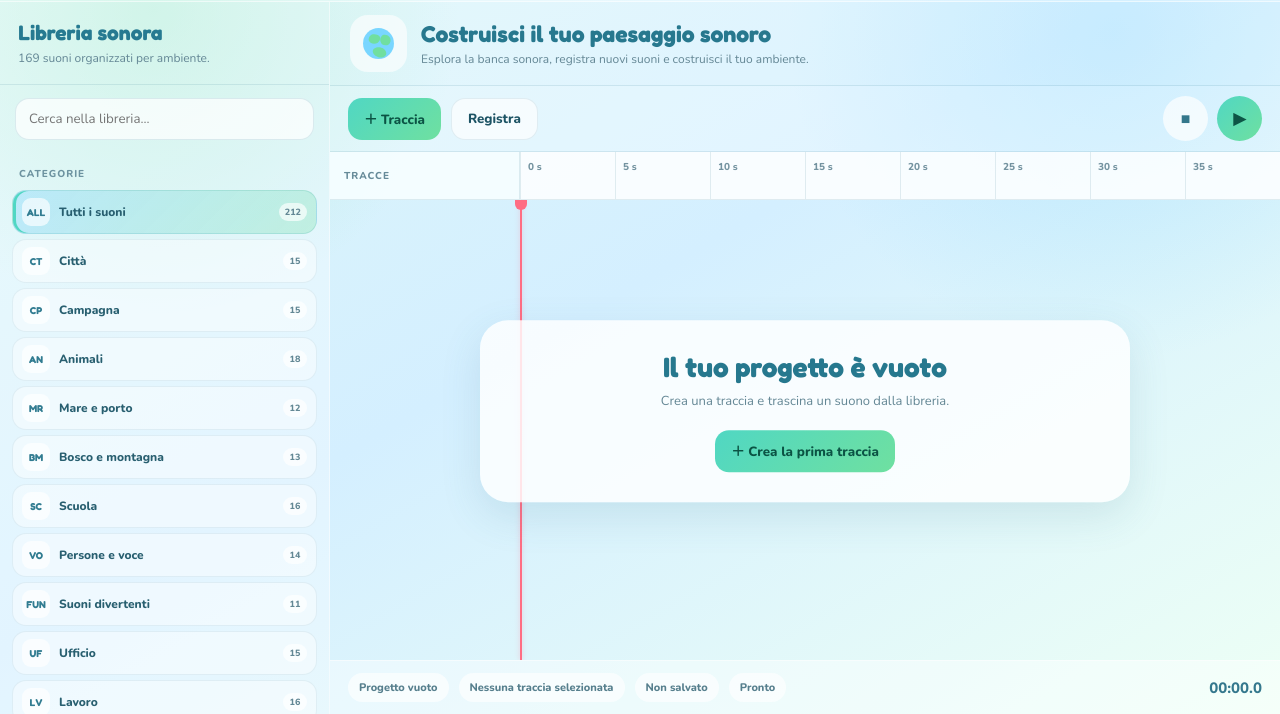
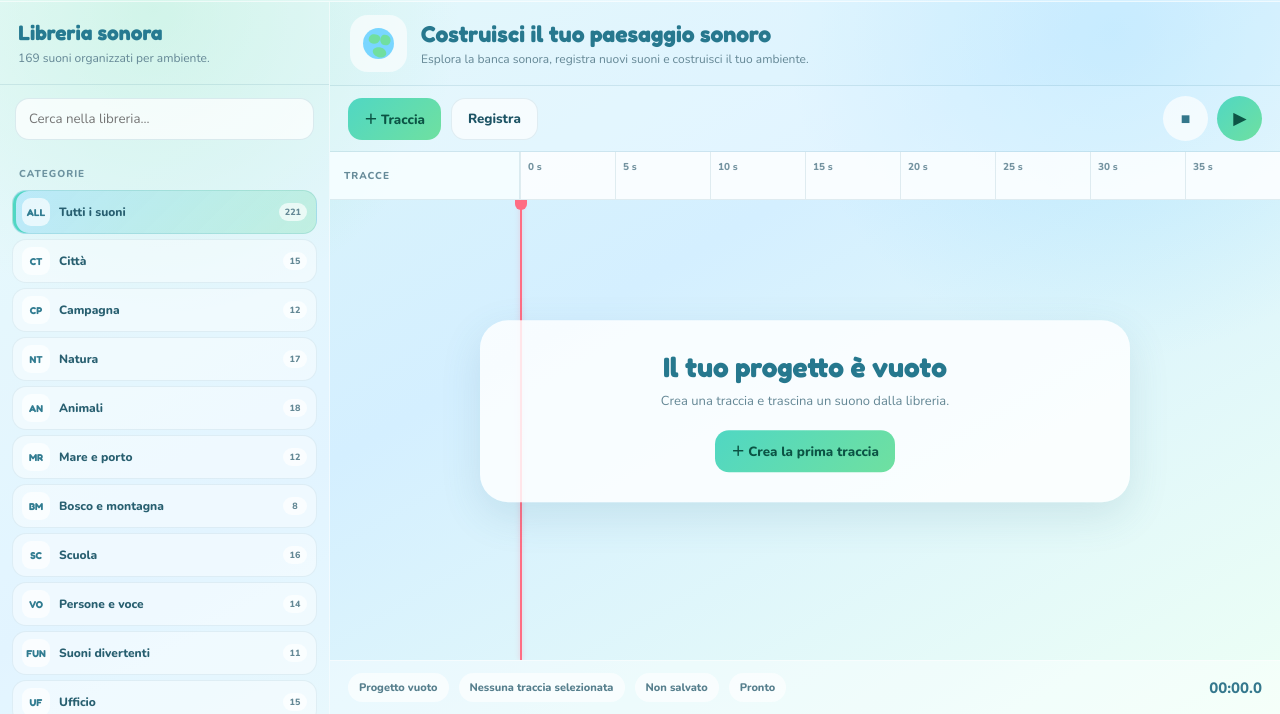
Before and after one commit to fontolanmichele/soundlab, a plain HTML site: page index.html in a window 1280 px wide. Shown: the part 86-800 px from the top of the page. Drawn offline with nearby package versions, Linux system fonts and the light colour scheme.

Commit message:
Update index.html

```diff
--- a/index.html
+++ b/index.html
@@ -123,19 +123,30 @@ window.SOUND_BANK = [
   // countryside
   S("country_bird", "Uccello che canta", "Bird singing.ogg", "countryside", "effect", "uccello canto natura"),
   S("country_garden_birds", "Uccelli in giardino", "Birds singing in garden.ogg", "countryside", "environment", "uccelli giardino campagna"),
-  S("country_birdsong", "Canto di uccelli al sole", "Birdsong mild sunny day.ogg", "countryside", "environment", "uccelli giornata sole campagna"),
-  S("country_breeze_geese", "Brezza, uccelli e oche", "Breeze birds and geese.ogg", "countryside", "environment", "brezza uccelli oche campagna"),
+  S("country_birdsong", "Canto di uccelli al sole", "Birdsong mild sunny day.ogg", "nature", "environment", "uccelli canto natura sole campagna"),
+  S("country_breeze_geese", "Brezza, uccelli e oche", "Breeze birds and geese.ogg", "nature", "environment", "brezza vento uccelli oche natura"),
   S("country_chickens", "Galline che chiedono cibo", "Chickens demanding food.ogg", "countryside", "effect", "galline fattoria"),
   S("country_sheepfield", "Campo con pecore", "Corner of a sheep field in summer.ogg", "countryside", "environment", "pecore campo estate campagna"),
   S("country_night", "Notte in campagna", "Country night noise.ogg", "countryside", "environment", "notte campagna natura"),
   S("country_dove", "Tortora", "Dove cooing.ogg", "countryside", "effect", "tortora uccello"),
-  S("country_breeze", "Brezza e uccelli", "Gentle breeze and birds singing.ogg", "countryside", "environment", "brezza vento uccelli"),
+  S("country_breeze", "Brezza e uccelli", "Gentle breeze and birds singing.ogg", "nature", "environment", "brezza vento uccelli natura"),
   S("country_hen_egg", "Gallina dopo l'uovo", "Hen announcing shes lain an egg.ogg", "countryside", "effect", "gallina fattoria"),
   S("country_hens", "Galline che escono dal pollaio", "Hens leaving coop.ogg", "countryside", "effect", "galline pollaio fattoria"),
   S("country_goats", "Gregge di capre", "Herd of goats bleating.ogg", "countryside", "environment", "capre gregge campagna"),
   S("country_rooster", "Gallo", "Medium rooster crowing.ogg", "countryside", "effect", "gallo fattoria"),
   S("country_sheep", "Pecora", "Sheep bleating.ogg", "countryside", "effect", "pecora campagna"),
   S("country_rooster_small", "Gallo lontano", "Small rooster crowing.ogg", "countryside", "effect", "gallo campagna"),
+
+  // nature — vento, foglie, acqua e texture naturali PD / CC0
+  S("nature_wind_howl", "Vento forte", "Howling wind.ogg", "nature", "environment", "vento forte raffiche ululante aria natura"),
+  S("nature_autumn_leaves", "Foglie d’autunno nel bosco", "Leaves falling from the trees during autumn in the forest.wav", "nature", "environment", "foglie autunno foglie secche bosco fruscio natura"),
+  S("nature_rapids", "Rapide di montagna", "Sanna river rapids.ogg", "nature", "environment", "rapide fiume acqua montagna natura"),
+  S("nature_stream", "Ruscello che scorre", "Swale.ogg", "nature", "environment", "ruscello acqua scorre torrente natura"),
+  S("nature_dry_grass_fire", "Erba secca che brucia", "Dry grass burning in open fireplace.ogg", "nature", "environment", "erba secca fuoco brucia crepitio natura"),
+  S("nature_rocks_rub", "Pietre sfregate", "Grinding and tapping ro.ogg", "nature", "effect", "pietre sassi roccia sfregare colpire natura"),
+  S("nature_crackle", "Scricchiolii di legno e ghiaccio", "Bones breaking wood fire ice crackling.ogg", "nature", "effect", "legno ghiaccio scricchiolio crepitio natura"),
+  S("nature_wood_fall", "Scheggia di legno che cade", "Splinter of wood falls on ground.ogg", "nature", "effect", "legno ramo secco cade natura"),
+  S("nature_mint_leaves", "Foglie fresche strappate", "Tearing mint.ogg", "nature", "effect", "foglie menta vegetazione strappare fruscio natura"),
 
   // sea
   S("sea_wharf_announcement", "Segnale al molo", "Announcement on a wharf.oga", "sea", "effect", "molo porto annuncio"),
@@ -154,17 +165,17 @@ window.SOUND_BANK = [
   // forest
   S("forest_1", "Sentiero nel bosco 1", "Forest track.ogg", "forest", "environment", "bosco foresta natura"),
   S("forest_2", "Sentiero nel bosco 2", "Forest track 2.ogg", "forest", "environment", "bosco foresta natura"),
-  S("forest_3", "Sentiero nel bosco 3", "Forest track 3.ogg", "forest", "environment", "bosco foresta natura"),
+  S("forest_3", "Passi sulle foglie bagnate", "Forest track 3.ogg", "nature", "environment", "passi foglie bagnate sentiero bosco natura"),
   S("forest_4", "Sentiero nel bosco 4", "Forest track 4.ogg", "forest", "environment", "bosco foresta natura"),
   S("forest_rainforest", "Passeggiata nella foresta pluviale", "Walk in the rainforest.ogg", "forest", "environment", "foresta pluviale giungla natura"),
   S("forest_mediterranean", "Passeggiata nella macchia mediterranea", "Walking in a mediterran.ogg", "forest", "environment", "macchia mediterranea natura"),
-  S("forest_stream", "Ruscello nel bosco", "Welling rivulet in the woods.ogg", "forest", "environment", "ruscello bosco acqua"),
-  S("forest_river", "Piccolo fiume tra le pietre", "Shallow small river with stony riverbed.ogg", "forest", "environment", "fiume pietre montagna acqua"),
-  S("forest_twig", "Ramo che si spezza", "Snapping twig.ogg", "forest", "effect", "ramo legno bosco"),
+  S("forest_stream", "Ruscello nel bosco", "Welling rivulet in the woods.ogg", "nature", "environment", "ruscello bosco acqua natura"),
+  S("forest_river", "Piccolo fiume tra le pietre", "Shallow small river with stony riverbed.ogg", "nature", "environment", "fiume pietre montagna acqua natura"),
+  S("forest_twig", "Ramo che si spezza", "Snapping twig.ogg", "nature", "effect", "ramo legno bosco natura"),
   S("forest_bee", "Bombo", "Hummel bee.ogg", "forest", "effect", "bombo insetto natura"),
   S("forest_loon", "Richiamo di strolaga", "Loon call.ogg", "forest", "effect", "uccello lago natura"),
   S("forest_parrots", "Pappagalli", "Parrots perroquets.ogg", "forest", "environment", "pappagalli foresta uccelli"),
-  S("forest_gravel", "Pietre e ghiaia", "Assorted gravel rock and stones.ogg", "forest", "effect", "ghiaia pietre sentiero montagna"),
+  S("forest_gravel", "Pietre e ghiaia", "Assorted gravel rock and stones.ogg", "nature", "effect", "ghiaia pietre sentiero montagna natura"),
 
   // school
   S("school_classroom", "Aula scolastica", "Ambient classroom mono.ogg", "school", "environment", "aula scuola studenti"),
@@ -347,7 +358,7 @@ window.SOUND_BANK = [
 </script>
 <script>
 const categories=[
-{id:"all",name:"Tutti i suoni",symbol:"ALL"},{id:"city",name:"Città",symbol:"CT"},{id:"countryside",name:"Campagna",symbol:"CP"},{id:"animals",name:"Animali",symbol:"AN"},{id:"sea",name:"Mare e porto",symbol:"MR"},{id:"forest",name:"Bosco e montagna",symbol:"BM"},{id:"school",name:"Scuola",symbol:"SC"},{id:"people",name:"Persone e voce",symbol:"VO"},{id:"funny",name:"Suoni divertenti",symbol:"FUN"},{id:"office",name:"Ufficio",symbol:"UF"},{id:"work",name:"Lavoro",symbol:"LV"},{id:"home",name:"Casa",symbol:"CS"},{id:"transport",name:"Trasporti",symbol:"TR"},{id:"weather",name:"Meteo",symbol:"MT"},{id:"space",name:"Spazio",symbol:"SP"},{id:"personal",name:"I miei suoni",symbol:"REC"}
+{id:"all",name:"Tutti i suoni",symbol:"ALL"},{id:"city",name:"Città",symbol:"CT"},{id:"countryside",name:"Campagna",symbol:"CP"},{id:"nature",name:"Natura",symbol:"NT"},{id:"animals",name:"Animali",symbol:"AN"},{id:"sea",name:"Mare e porto",symbol:"MR"},{id:"forest",name:"Bosco e montagna",symbol:"BM"},{id:"school",name:"Scuola",symbol:"SC"},{id:"people",name:"Persone e voce",symbol:"VO"},{id:"funny",name:"Suoni divertenti",symbol:"FUN"},{id:"office",name:"Ufficio",symbol:"UF"},{id:"work",name:"Lavoro",symbol:"LV"},{id:"home",name:"Casa",symbol:"CS"},{id:"transport",name:"Trasporti",symbol:"TR"},{id:"weather",name:"Meteo",symbol:"MT"},{id:"space",name:"Spazio",symbol:"SP"},{id:"personal",name:"I miei suoni",symbol:"REC"}
 ];
 const PX_PER_SECOND=19,TRACK_WIDTH=190,MIN_CLIP_SECONDS=.5,EXPORT_SAMPLE_RATE=44100,MP3_BITRATE=192;
 const DB_NAME="SoundLabDatabase",DB_VERSION=1,DB_STORE="projects",SAVE_KEY="current-project";
```
